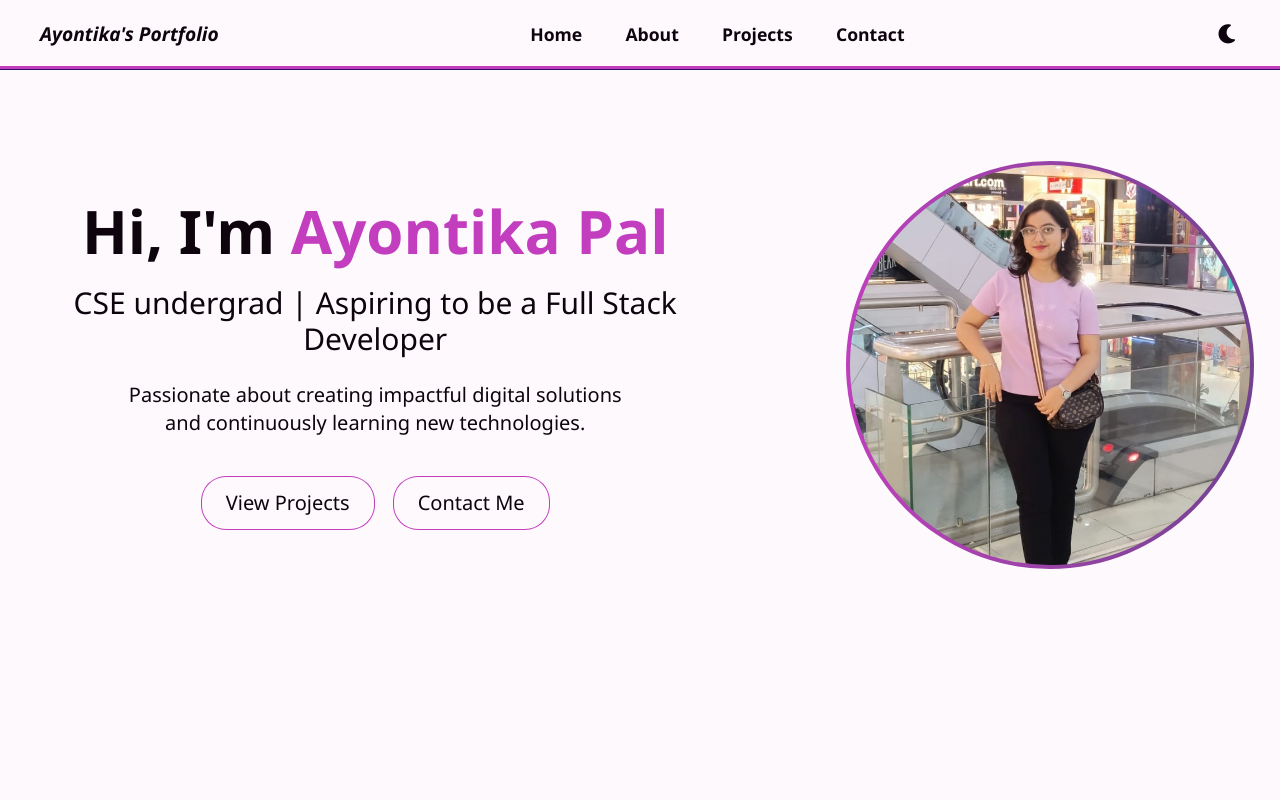
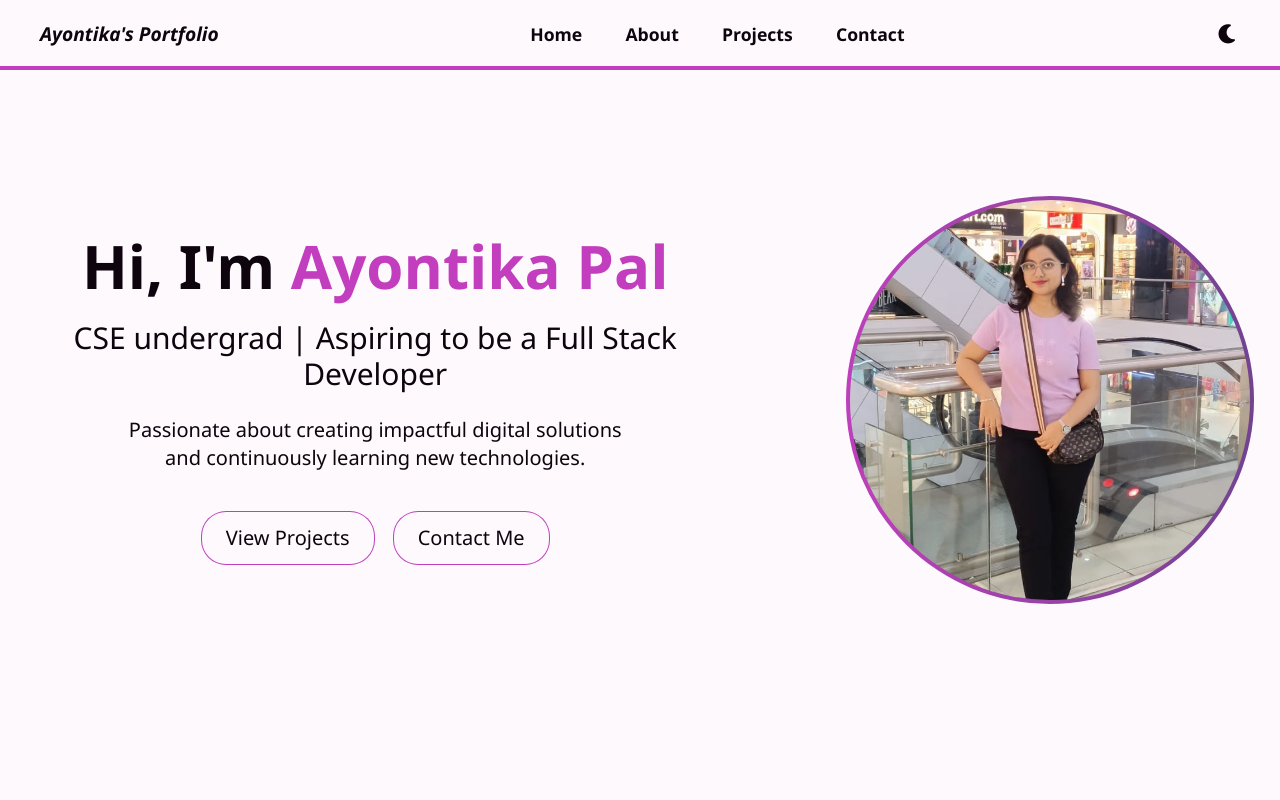
Before and after one commit to Ayontikapal/portfolio, a Next.js app: page / in a window 1280 px wide. Shown: the top 800 px of the page. Built offline with nearby package versions, Linux system fonts and the light colour scheme.

Commit message:
fix: min height of the hero section

```diff
--- a/app/components/about.jsx
+++ b/app/components/about.jsx
@@ -29,7 +29,7 @@ export default function About() {
         duration: 0.8,
         ease: "easeInOut",
       },
-    },
+    }
   };
   return (
     <section id="about">
--- a/app/components/hero.jsx
+++ b/app/components/hero.jsx
@@ -3,15 +3,14 @@ import profileImage from "./assets/profile_image.jpeg";
 import { motion } from "motion/react";
 
 export default function Hero() {
-
   const item = {
     hidden: {
-      scale:0.7,
+      scale: 0.7,
       opacity: 0,
-      y: 50,
+      y: 50
     },
     show: {
-      scale:1,
+      scale: 1,
       opacity: 1,
       y: 0,
       transition: {
@@ -23,7 +22,7 @@ export default function Hero() {
   return (
     <section
       id="home"
-      className="w-[98vw] flex items-center justify-center min-h-[calc(100vh-70px)]"
+      className="w-[98vw] flex items-center justify-center min-h-screen"
     >
       <div className="text-center flex items-center gap-24 max-lg:flex-col-reverse max-lg:gap-10">
         <motion.div
@@ -33,10 +32,10 @@ export default function Hero() {
             hidden: {},
             show: {
               transition: {
-                type:"spring",
-          stiffness:80,
-          damping:30,
-                staggerChildren: 0.4,
+                type: "spring",
+                stiffness: 80,
+                damping: 30,
+                staggerChildren: 0.3,
                 delayChildren: 0.3,
               },
             },
@@ -64,7 +63,7 @@ export default function Hero() {
             className="flex justify-center flex-wrap gap-5 mt-4"
           >
             <motion.button
-              whileHover={{ scale: 1.04 }}
+              whileHover={{ scale: 1.04}}
               whileTap={{ scale: 0.97 }}
               className="button"
               onClick={() => {
@@ -75,7 +74,8 @@ export default function Hero() {
             >
               View Projects
             </motion.button>
-            <motion.button whileHover={{ scale: 1.04 }}
+            <motion.button
+              whileHover={{ scale: 1.04 }}
               whileTap={{ scale: 0.97 }}
               className="button"
               onClick={() => {
@@ -90,14 +90,15 @@ export default function Hero() {
         </motion.div>
 
         <motion.div
-        initial={{opacity:0, y:70}}
-        whileInView={{opacity:1, y:0}}
-        transition={{
-          type:"spring",
-          stiffness:60,
-          damping:20
-        }}
-        className="w-102 h-102 inline-block p-[4px_4px_0px] rounded-full bg-linear-270 from-text via-highlight to-accent bg-size-[400%_400%] animate-gradientRotate max-lg:w-82 max-lg:h-82 max-lg:mt-12">
+          initial={{ opacity: 0, y: 70 }}
+          whileInView={{ opacity: 1, y: 0 }}
+          transition={{
+            type: "spring",
+            stiffness: 60,
+            damping: 20,
+          }}
+          className="w-102 h-102 inline-block p-[4px_4px_0px] rounded-full bg-linear-270 from-text via-highlight to-accent bg-size-[400%_400%] animate-gradientRotate max-lg:w-82 max-lg:h-82 max-lg:mt-12"
+        >
           <img
             src={profileImage.src}
             alt="profile"
--- a/app/components/navbar.jsx
+++ b/app/components/navbar.jsx
@@ -36,7 +36,7 @@ useEffect(() => {
       stiffness:80,
       damping:30,
       duration:1}}
-      className="fixed w-full bg-bg border-b border-violet-950 z-10 top-0"
+      className="fixed w-full bg-bg border-b border-accent z-10 top-0"
     >
       <div className="absolute bottom-0 w-full h-0.75">
     <motion.div
```
Also changed, not shown: app/components/project.jsx (+12 -15 lines).
